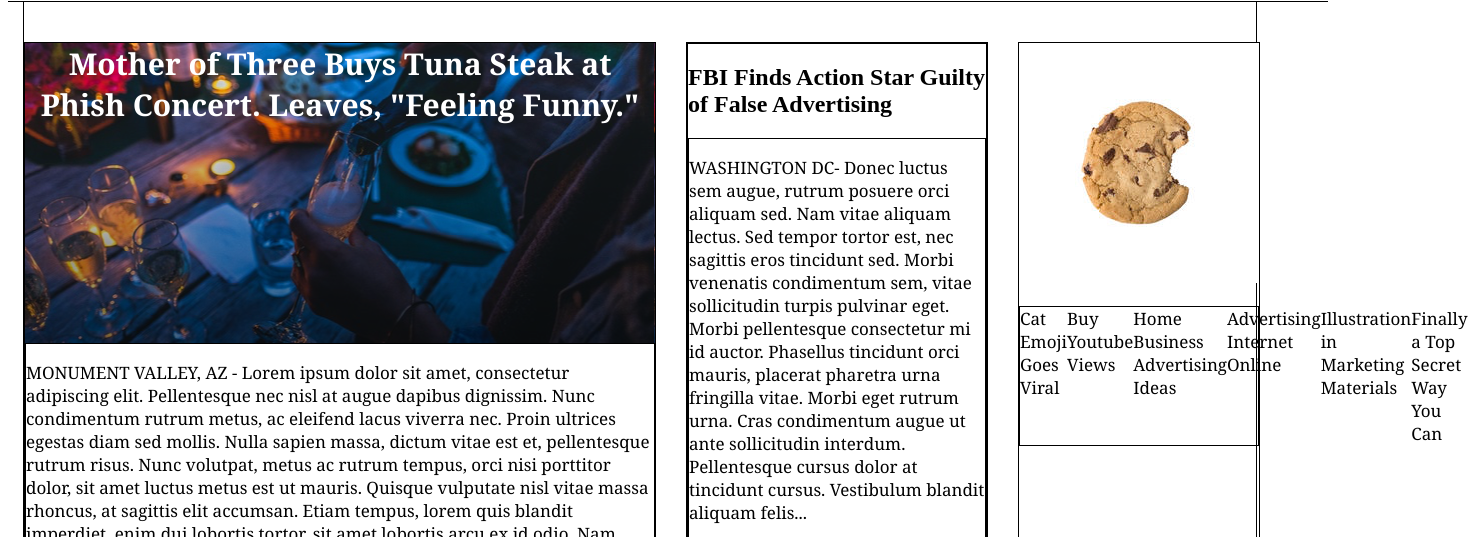
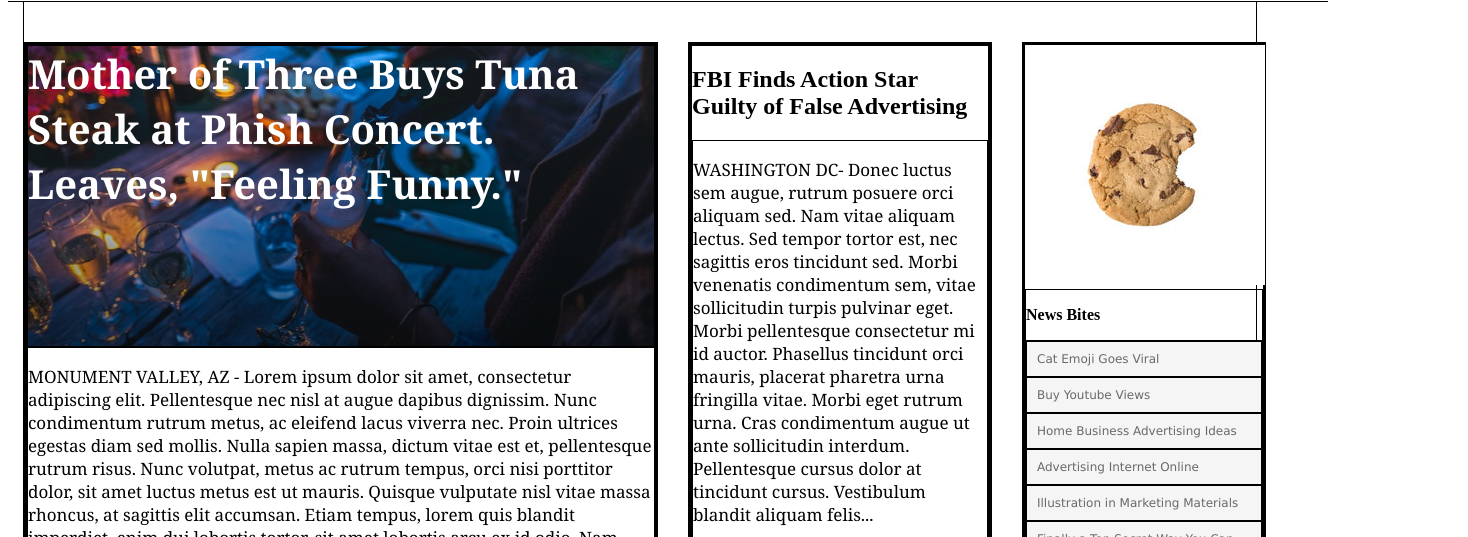
Before and after one commit to Grimaldi79/my-times, a plain HTML site: page index.html in a window 1280 px wide. Shown: the part 87-624 px from the top of the page, 1468 px wide, since content can reach past the window. Drawn offline with Linux system fonts and the light colour scheme.

Commit message:
" Column structure rough fin."

```diff
--- a/index.html
+++ b/index.html
@@ -33,13 +33,14 @@
       <!-- First Column-->
       <div class="column">
         <div class="column-1"> <!-- large -->
-          <div class="artcle-1">
+          <div class="article-1">
             <div class="main-image"> <!-- main image -->
             <span class="image-text">Mother of Three Buys Tuna Steak at Phish Concert. Leaves, "Feeling Funny."</span>
             </div>
             <div class="art-text">
             <p>MONUMENT VALLEY, AZ - Lorem ipsum dolor sit amet, consectetur adipiscing elit. Pellentesque nec nisl at augue dapibus dignissim. Nunc condimentum rutrum metus, ac eleifend lacus viverra nec. Proin ultrices egestas diam sed mollis. Nulla sapien massa, dictum vitae est et, pellentesque rutrum risus. Nunc volutpat, metus ac rutrum tempus, orci nisi porttitor dolor, sit amet luctus metus est ut mauris. Quisque vulputate nisl vitae massa rhoncus, at sagittis elit accumsan. Etiam tempus, lorem quis blandit imperdiet, enim dui lobortis tortor, sit amet lobortis arcu ex id odio. Nam fermentum nulla et eros bibendum, sed ullamcorper massa scelerisque. Vestibulum aliquet placerat leo a hendrerit. Nulla non sagittis neque. Nullam sit amet fringilla massa.</p>
             </div>
+          </div>
 
             <div class="sub-arts">
               <div class="article">
@@ -61,7 +62,6 @@
                 </div>
               </div>
             </div>
-          </div>
         </div>
       </div>
       <!-- Second Column-->
@@ -93,8 +93,8 @@
           <div class="sub-arts">
             <img src="./resources/images/img-news-bite.png" alt=" News bites cookie.">
               <div class="news-bites">
-                <h3></h3>
-                <div class="art-text">
+                <h3>News Bites</h3>
+                <div class="bites-text">
                   <span class="snipit">Cat Emoji Goes Viral</span>
                   <span class="snipit">Buy Youtube Views</span>
                   <span class="snipit">Home Business Advertising Ideas</span>
--- a/resources/css/style.css
+++ b/resources/css/style.css
@@ -40,6 +40,10 @@ nav a{
   color: black;
 }
 
+div{
+    border: 1px solid black;
+}
+
 .main-content{
   border: 1px solid black;
   padding-top: 120px;
@@ -62,7 +66,6 @@ nav a{
 }
 
 .image-text{
-  display: flex;
   font-family: Georgia;
   font-weight: bold;
   font-size: 30px;
@@ -80,6 +83,15 @@ nav a{
   display: flex;
   background-image: url(../images/img-story-main.png);
 }
+.main-image .image-text{
+  text-align: left;
+    font-size: 40px;
+}
+
+.column-1 .sub-arts{
+  display: flex;
+  flex-direction: row;
+}
 
 .earth-spins-image{
   display: flex;
@@ -87,6 +99,7 @@ nav a{
 }
 
 .camaras-erase-image{
+  display: flex;
   background-image: url(../images/img-story-3.png);
 }
 
@@ -100,10 +113,30 @@ background-image: url(../images/img-story-1.png);
 }
 
 .column-3{
+  display: flex;
+  flex-direction: column;
   height: 100%;
   width: 240px;
   border: 1px solid black;
+}
 
+.news-bites{
+  display: block;
+}
+.news-bites h3{
+  font-size: 16px;
+  font-weight: bold;
+}
+.news-bites .snipit{
+  display: block;
+  padding: 10px;
+  background-color: WhiteSmoke;
+  font-family: Verdana;
+  font-size: 12px;
+  color: DimGray;
+  display: block;
+  border-top: 1px solid black;
+  border-bottom: 1px solid black;
 }
 
 .article-1{
```
